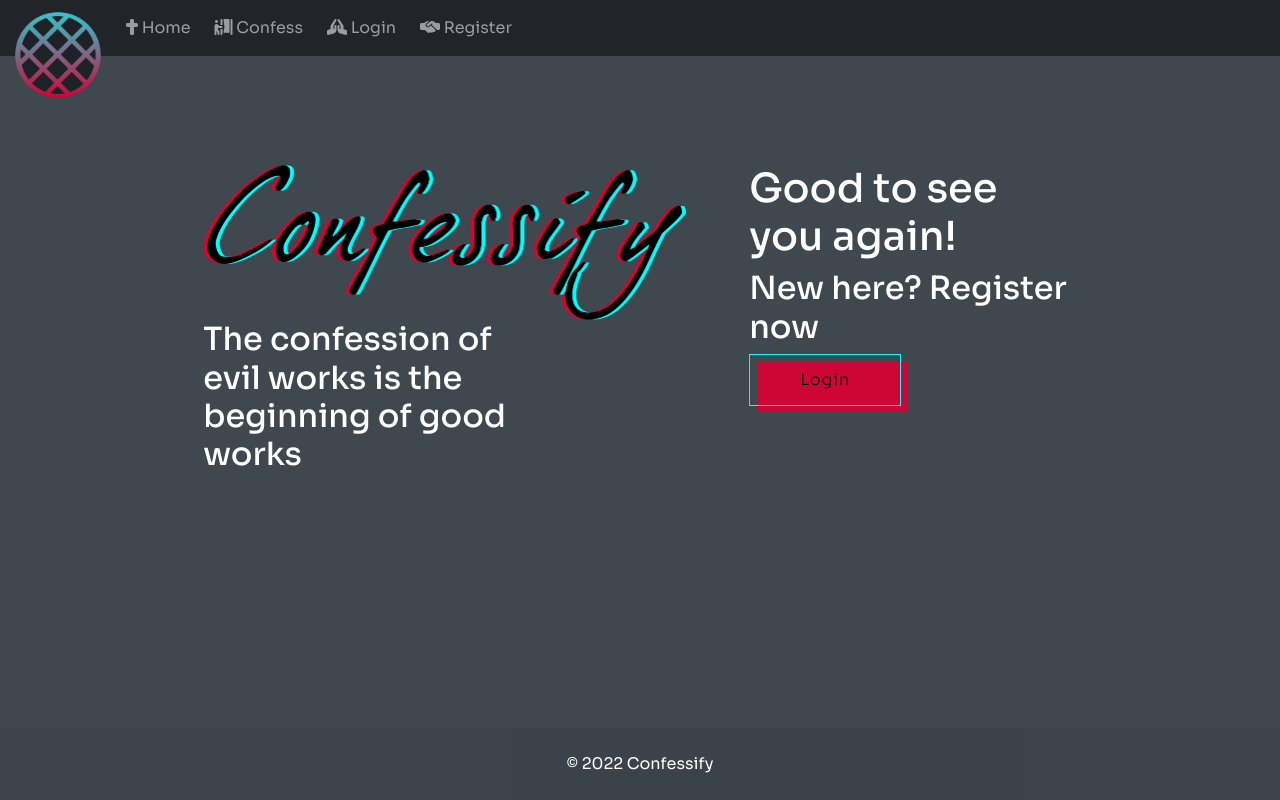
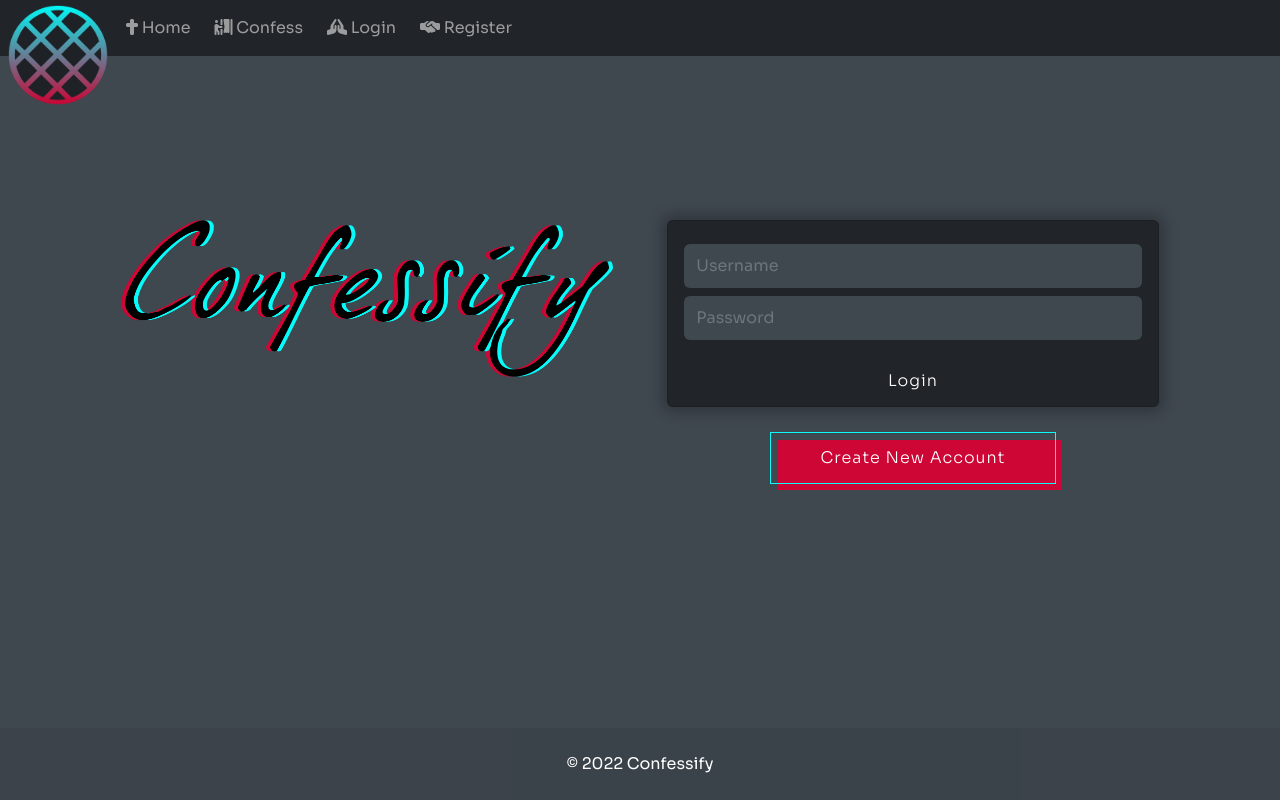
Before and after one commit to jdj0/milestone3-confessify, a Flask app: page / in a window 1280 px wide. Run offline with Flask 2, Linux system fonts and the light colour scheme; some libraries are stand-ins or nearby versions.

Commit message:
style home page login form to dark theme

```diff
--- a/confessify/routes.py
+++ b/confessify/routes.py
@@ -18,12 +18,11 @@ def register():
         if existing_user:
             flash("Username already taken")
             return redirect(url_for("register"))
-
+        # create new user entry for database
         new_user = User(
             username = request.form.get('username').lower(),
             password = generate_password_hash(request.form.get('password1'))
         )
-
         # enter new_user to the database
         db.session.add(new_user)
         db.session.commit()
--- a/confessify/static/css/style.css
+++ b/confessify/static/css/style.css
@@ -6,27 +6,15 @@ body {
     font-family: 'Sora', sans-serif;
 }
 
-.flashed-message{
+.flashed-message {
     line-height: 2.5;
     padding: 1em;
 }
 
-#title-image{
-    height: 155px;
-    width: 483px;
-
-}
-
-a, navbar-brand {
+/* base.html */
+a,
+navbar-brand {
     margin-left: 8px;
-}
-
-p {
-    color: aquamarine;
-}
-
-#title-logo {
-    margin: 50px;
 }
 
 .navbar-toggler {
@@ -42,29 +30,76 @@ p {
     margin-left: 110px;
 }
 
-.log-cols {
-    padding: 10%;
-}
-
-#footer{
+#footer {
     position: fixed;
     left: 0;
     bottom: 0;
     width: 100%
 }
 
+/* index.html */
+.login-inputs {
+    background-color: #3f474f;
+    border: none;
+    margin-top: 7.5px;
+    line-height: 2;
+}
+
+.log-cols {
+    padding-left: 2.5% !important;
+    padding-right: 2.5% !important;
+    padding-top: 15% !important;
+    padding: 10%
+}
+
+#login-card {
+    box-shadow: 0px 0px 12.5px 5px rgba(0, 0, 0, .25);
+    margin-bottom: 25px;
+}
+
+#title-logo {
+    margin: 50px;
+}
+
+.button-52-5 {
+    font-size: 16px;
+    font-weight: 300;
+    color: white;
+    letter-spacing: 1px;
+    padding: 13px 20px 13px;
+    outline: 0;
+    border: none;
+    cursor: pointer;
+    position: relative;
+    background-color: rgba(0, 0, 0, 0);
+    user-select: none;
+    -webkit-user-select: none;
+    touch-action: manipulation;
+}
+
+.button-52-5:hover {
+    background-color: black;
+    transition: 0.2s;
+}
+
+@media (min-width: 768px) {
+    .button-52-5 {
+        padding: 13px 50px 13px;
+    }
+}
+
+/* register.html */
+
 #card-register {
     padding: 2.5em;
     margin: 2.5em;
 }
 
-
-
-
 /* Button styling */
 .button-52 {
     font-size: 16px;
     font-weight: 300;
+    color: white;
     letter-spacing: 1px;
     padding: 13px 20px 13px;
     outline: 0;
@@ -94,8 +129,23 @@ p {
     left: 0px;
 }
 
+
+/* Media queries */
+
 @media (min-width: 768px) {
     .button-52 {
         padding: 13px 50px 13px;
     }
 }
+
+@media (max-width: 768px) {
+    .navbar-brand {
+        width: 20%;
+        display: block;
+        position: absolute;
+        left: 0;
+        right: 0;
+        bottom: 0;
+        margin: auto;
+    }
+}
--- a/confessify/templates/base.html
+++ b/confessify/templates/base.html
@@ -23,7 +23,7 @@
             <span class="navbar-toggler-icon"></span>
         </button>
         <a href="{{ url_for('home') }}" class="navbar-brand">
-            <img src="static/images/logo-3.png" width="100" height="100">
+            <img src="static/images/logo-v4.png" width="100" height="100">
         </a>
         <div class="collapse navbar-collapse" id="navbarNav">
             <ul class="navbar-nav mr-auto">
--- a/confessify/templates/index.html
+++ b/confessify/templates/index.html
@@ -5,13 +5,22 @@
     <div class="container-fluid">
         <div class="row justify-content-evenly">
             <div class="col-12 col-md-6 log-cols">
-                    <img id="title-image" src="../static/images/title.png" alt="">
-                    <h2>The confession of evil works is the beginning of good works</h2>
+                <img id="title-image" class="img-fluid" alt="Responsive image" src="../static/images/title.png">
+                <!-- <p id="tag-line" class="text-center">A place to leave it all behind...</p> -->
             </div>
             <div class="col-12 col-md-6 log-cols">
-                    <h1>Good to see you again!</h1>
-                    <h2>New here? Register now</h2>
-                    <button class="button-52" role="button">Login</button>
+                <div class="card bg-dark" id="login-card">
+                    <div class="card-body">
+                        <input type="text" id="username-login" name="username-login" class="form-control login-inputs"
+                            placeholder="Username" aria-label="username" required>
+                        <input type="text" id="password-login" name="password-login" class="form-control login-inputs"
+                            placeholder="Password" aria-label="password" required>
+                    </div>
+                    <button class="button-52-5" role="button">Login</button>
+                </div>
+                <div class="d-flex justify-content-center">
+                    <button class="button-52" role="button">Create New Account</button>
+                </div>
             </div>
         </div>
     </div>
```
Also changed, not shown: confessify/templates/register.html (+5 -4 lines), confessify/static/images/logo-v4.png (added). Lines whose indentation alone changed are shown as unchanged.
